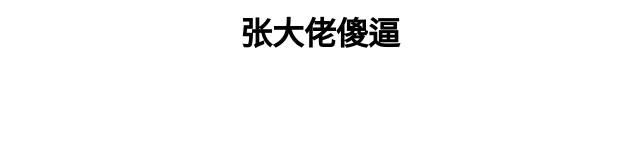
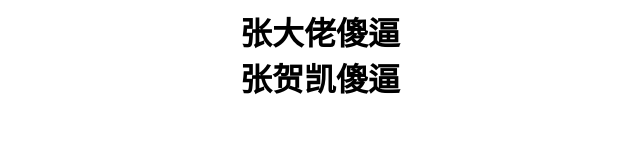
Before and after one commit to fmkli/zdlsb, a plain HTML site: page index.html in a window 1280 px wide. Shown: the whole page, without its empty margins (320-960 px from the left). Drawn offline with Linux system fonts and the light colour scheme.

Commit message:
Update index.html

```diff
--- a/index.html
+++ b/index.html
@@ -1 +1 @@
-<meta charset="utf-8"><center><h1>张大佬傻逼</h1></center>
+<meta charset="utf-8"><center><h1>张大佬傻逼<br>张贺凯傻逼</h1></center>
```
